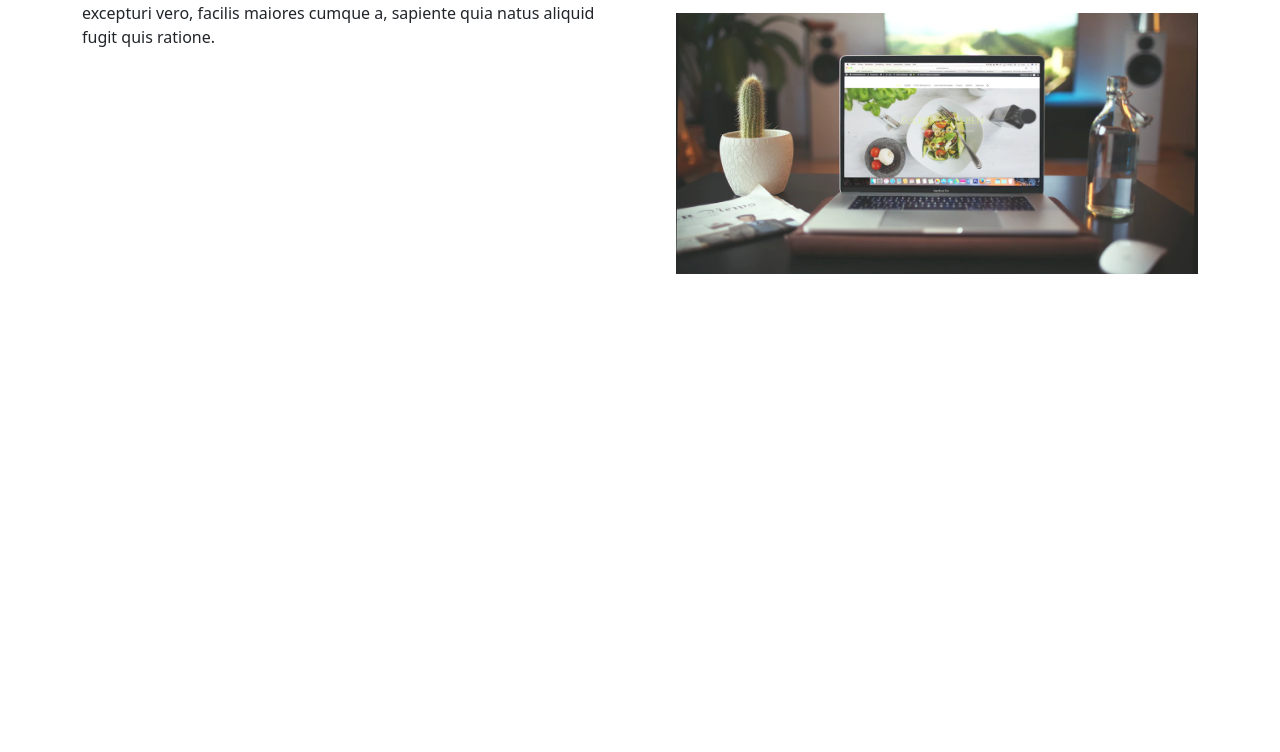
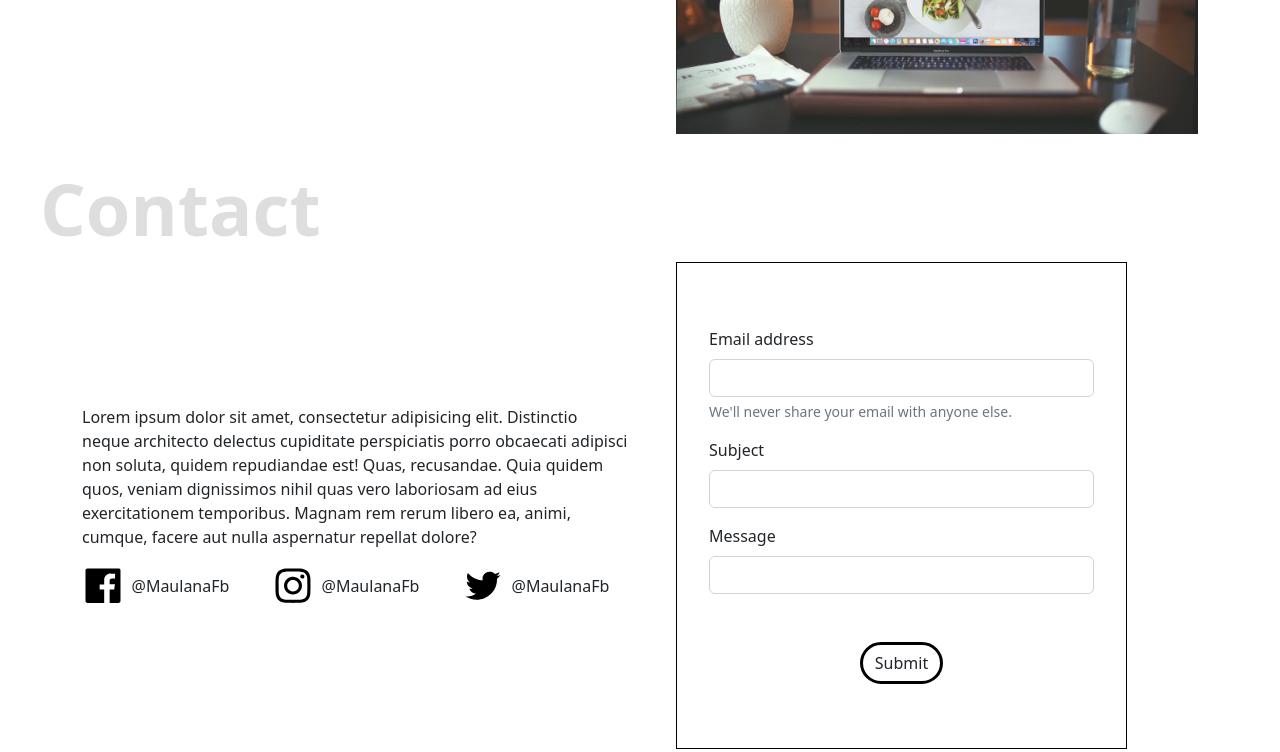
Before and after one commit to maulanafb/front_end, a plain HTML site: page index.html in a window 1280 px wide. Shown: the part 1585-2337 px from the top of the page. Before the commit the page ends 1859 px from the top, so only its background shows below. Drawn offline with nearby package versions, Linux system fonts and the light colour scheme.

Commit message:
add contact

```diff
--- a/index.html
+++ b/index.html
@@ -15,7 +15,7 @@
   <body>
     <!-- navbar  -->
 
-    <nav class="navbar navbar-expand-lg navbar-light">
+    <nav class="navbar navbar-expand-lg navbar-light fixed-top">
       <div class="container">
         <a class="navbar-brand fs-4 fw-bold" href="#">MaulanaFb</a>
         <button
@@ -51,19 +51,29 @@
     <!-- end navbar -->
 
     <section id="home" class="home container">
-      <div class="row d-flex align-items-center">
-        <div class="col-8">
+      <div
+        class="row d-flex align-items-center flex-md-row flex-column-reverse"
+      >
+        <div class="col-12 col-md-8">
           <h3 class="fw-semibold">Hi! I Am</h3>
           <h1 class="fw-bold">MaulanaFb</h1>
           <p>I am Software Engineer based in Indonesia</p>
           <a class="btn button" href="images/potrait.png" download>Resume</a>
         </div>
-        <div class="col-4"><img src="images/potrait.png" alt="" /></div>
+        <div
+          class="col-12 col-md-4 d-flex justify-content-md-end justify-content-center"
+        >
+          <img src="images/potrait.png" alt="" />
+        </div>
       </div>
-      <div class="w-100 arrow d-flex align-items-center flex-column mt-2">
-        <a class="text-decoration-none text-dark" href="#about">More Info</a>
+
+      <a
+        href="#about"
+        class="text-decoration-none w-100 arrow d-flex align-items-center flex-column mt-2"
+      >
+        <div class="text-dark">More Info</div>
         <img id="arrow" class="mt-2" src="images/arrow.svg" alt="" />
-      </div>
+      </a>
     </section>
 
     <!-- aBOUT -->
@@ -156,6 +166,58 @@
         </div>
       </div>
     </section>
+
+    <section id="contact" class="contact container">
+      <div class="row d-flex align-items-center gap-4">
+        <div class="col-12 col-lg-6">
+          <p>
+            Lorem ipsum dolor sit amet, consectetur adipisicing elit. Distinctio
+            neque architecto delectus cupiditate perspiciatis porro obcaecati
+            adipisci non soluta, quidem repudiandae est! Quas, recusandae. Quia
+            quidem quos, veniam dignissimos nihil quas vero laboriosam ad eius
+            exercitationem temporibus. Magnam rem rerum libero ea, animi,
+            cumque, facere aut nulla aspernatur repellat dolore?
+          </p>
+          <div class="row">
+            <div class="col d-flex align-items-center">
+              <img class="w-25" src="images/Facebook.svg" alt="" />
+              <p class="mb-0 ms-2">@MaulanaFb</p>
+            </div>
+
+            <div class="col d-flex align-items-center">
+              <img class="w-25" src="images/Instagram.svg" alt="" />
+              <p class="mb-0 ms-2">@MaulanaFb</p>
+            </div>
+            <div class="col d-flex align-items-center">
+              <img class="w-25" src="images/Twitter.svg" alt="" />
+              <p class="mb-0 ms-2">@MaulanaFb</p>
+            </div>
+          </div>
+        </div>
+        <div class="col-12 col-lg-5">
+          <form class="contact-form" onsubmit="onFormSubmit(event)">
+            <div class="mb-3">
+              <label for="inp_email" class="form-label">Email address</label>
+              <input type="email" class="form-control" id="inp_email" />
+              <div id="emailHelp" class="form-text">
+                We'll never share your email with anyone else.
+              </div>
+            </div>
+            <div class="mb-3">
+              <label for="inp_subject" class="form-label">Subject</label>
+              <input type="password" class="form-control" id="inp_subject" />
+            </div>
+            <div class="mb-3">
+              <label for="inp_message" class="form-label">Message</label>
+              <input type="password" class="form-control" id="inp_message" />
+            </div>
+            <div class="mt-5 d-flex justify-content-center">
+              <button type="submit" class="btn button">Submit</button>
+            </div>
+          </form>
+        </div>
+      </div>
+    </section>
     <script
       src="https://cdn.jsdelivr.net/npm/@popperjs/core@2.11.6/dist/umd/popper.min.js"
       integrity="sha384-oBqDVmMz9ATKxIep9tiCxS/Z9fNfEXiDAYTujMAeBAsjFuCZSmKbSSUnQlmh/jp3"
--- a/main.js
+++ b/main.js
@@ -12,3 +12,23 @@ function toggleDetail(e) {
 
   $(detail).slideToggle();
 }
+
+function onFormSubmit(e) {
+  e.preventDefault();
+  const email = $("#inp_email");
+  const subject = $("#inp_subject");
+  const message = $("#inp_message");
+
+  if (!$(email).val()) {
+    alert("Email is Required");
+  } else if (!$(subject).val()) {
+    alert("Subject is Required");
+  } else if (!$(message).val()) {
+    alert("Message is Required");
+  } else {
+    $(email).val("");
+    $(subject).val("");
+    $(message).val("");
+    alert("Form Submitted");
+  }
+}
--- a/style.css
+++ b/style.css
@@ -41,6 +41,10 @@ section::before {
 
 .home .arrow img {
   width: 60px;
+}
+
+.home img {
+  width: 100%;
 }
 
 #arrow {
@@ -114,6 +118,28 @@ section::before {
   width: 100%;
 }
 
+.contact::before {
+  content: "Contact";
+}
+.contact-form {
+  border: 1px solid black;
+  padding: 64px 32px;
+}
+.contact {
+  padding-bottom: 128px;
+}
+
+@media only screen and (max-width: 768px) {
+  .home img {
+    width: 50%;
+  }
+}
+@media only screen and (max-width: 576px) {
+  section::before {
+    left: 10px;
+    font-size: 64px;
+  }
+}
 @keyframes upDown {
   0% {
     transform: translateY(0);
```
Also changed, not shown: images/Facebook.svg (added), images/Instagram.svg (added), images/Twitter.svg (added).
